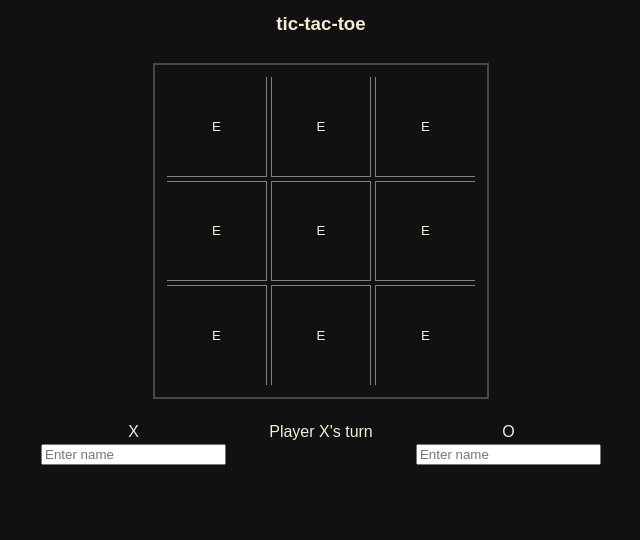
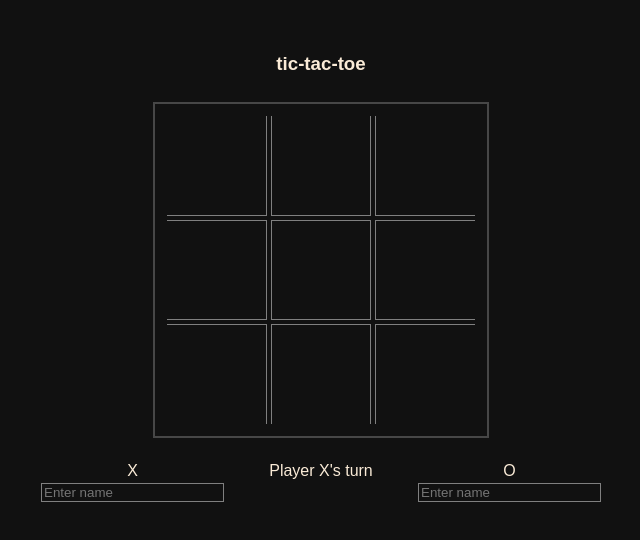
Before and after one commit to sjmy/tic-tac-toe, a plain HTML site: page index.html in a window 1280 px wide. Both pictures are taken after a click on the button "Play!". Shown: the whole page, without its empty margins (319-959 px from the left). Drawn offline with Linux system fonts and the light colour scheme.

Commit message:
Player name inputs work, game is fully functional!

```diff
--- a/index.html
+++ b/index.html
@@ -21,7 +21,7 @@
 
         </div>
         <div class="o">
-            <label for="player-0">O</label>
+            <label for="player-o">O</label>
             <input type="text" id="player-o" name="player-o" placeholder="Enter name">
         </div>
     </div>
--- a/styles.css
+++ b/styles.css
@@ -9,7 +9,8 @@ html {
 body {
     background-color: rgb(17, 17, 17);
     color: antiquewhite;
-    height: 60vh;
+    height: 60%;
+    margin-top: 50px;
     align-content: center;
     justify-items: center;
 }
@@ -27,12 +28,13 @@ h1, h2, h3, h4, h5, figure, p, ol, ul {
     border: 2px solid rgb(71, 71, 71);
 }
 
-button {
+.cell {
     height: 100%;
     width: 100%;
     border: none;
     background-color: inherit;
     color: inherit;
+    font-size: 300%;
 }
 
 button[data-rowcol="00"] {
@@ -90,6 +92,13 @@ button[data-rowcol="22"] {
     width: 70vh;
 }
 
+.info {
+    display: flex;
+    flex-direction: column;
+    flex: 1;
+    align-items: center;
+}
+
 .x,
 .o {
     display: flex;
@@ -99,9 +108,18 @@ button[data-rowcol="22"] {
 
 .actionButton {
     border: 1px solid grey;
+    height: 40px;
     width: 100px;
+    background-color: inherit;
+    color: inherit;
 }
 
 .actionButton:hover {
     background-color: rgb(51, 51, 51);
 }
+
+input {
+    color: inherit;
+    background-color: inherit;
+    border: 1px solid grey;
+}
--- a/tic-tac-toe.js
+++ b/tic-tac-toe.js
@@ -37,7 +37,6 @@ const board = (function Gameboard() {
             cell.changeMarker(marker);
             return true;
         } else {
-            console.log("That cell is taken!");
             return false;
         };
     };
@@ -61,17 +60,28 @@ function Cell() {
 
 // GameController object
 // IIFE as only one game is needed
-const game = (function GameController(
-    playerXName = "Player X",
-    playerOName = "Player O"
-) {
+const game = (function GameController() {
     const infoContainer = document.querySelector(".info");
 
     // Create player objects in an array
-    const players = [{name: playerXName, marker: "X"}, {name: playerOName, marker: "O"}];
+    const players = [{name: "", marker: "X"}, {name: "", marker: "O"}];
 
     // X goes first by default
     let activePlayer = players[0];
+
+    // Set the player names from the text input buttons
+    const setPlayerNames = (playerX, playerO) => {
+        if (playerX == "") {
+            playerX = "Player X"
+        };
+
+        if (playerO == "") {
+            playerO = "Player O"
+        };
+
+        players[0].name = playerX;
+        players[1].name = playerO;
+    };
 
     const getActivePlayer = () => activePlayer;
 
@@ -80,6 +90,7 @@ const game = (function GameController(
         infoContainer.textContent = `${getActivePlayer().name}'s turn`;
     };
 
+    // Used this for console debugging
     const printCurrentState = () => {
         board.printBoard();
     };
@@ -90,21 +101,21 @@ const game = (function GameController(
 
         // If the cell has been chosen already, exit
         if (!board.placeMarker(getActivePlayer().marker, cell)) {
-            game.printCurrentState();
+            infoContainer.textContent = "That cell is taken!";
             return;
         };
 
         // We have a winner!
         // Display the victor, print the board, end input
         if (game.checkWinner()) {
-            infoContainer.innerHTML = `${game.getActivePlayer().name} wins!<br>`;
+            infoContainer.textContent = `${game.getActivePlayer().name} wins!`;
             screen.removeEventListener();
             screen.reset();
             return;
         };
 
         if (game.checkTie()) {
-            infoContainer.innerHTML = "It's a tie!<br>";
+            infoContainer.textContent = "It's a tie!";
             screen.removeEventListener();
             screen.reset();
             return;
@@ -185,7 +196,7 @@ const game = (function GameController(
         return true;
     };
 
-    return { getActivePlayer, switchPlayerTurn, printCurrentState, playRound, checkWinner, checkTie };
+    return { setPlayerNames, getActivePlayer, switchPlayerTurn, printCurrentState, playRound, checkWinner, checkTie };
 })();
 
 // ScreenController object
@@ -194,6 +205,8 @@ const screen = (function ScreenController() {
     const gridContainer = document.querySelector(".grid-container");
     const infoContainer = document.querySelector(".info");
     const actionButton = document.createElement("button");
+    const playerX = document.getElementById("player-x");
+    const playerO = document.getElementById("player-o");
 
     function updateScreen() {
         // Clears the board
@@ -203,9 +216,14 @@ const screen = (function ScreenController() {
         for (r = 0; r < board.getRows(); r++) {
             for (c = 0; c < board.getColumns(); c++) {
                 const button = document.createElement("button");
+                button.setAttribute("class", "cell");
                 button.dataset.rowcol = `${r}${c}`;
                 button.textContent = board.getBoard()[r][c].getValue();
                 gridContainer.appendChild(button);
+
+                if (button.textContent == "E") {
+                    button.style.fontSize = 0;
+                };
             };
         };
     };
@@ -218,22 +236,35 @@ const screen = (function ScreenController() {
         updateScreen();
     };
 
+    // Initialize the game
     const initial = () => {
+        // Prep the play button, start the button event listener
         actionButton.setAttribute("class", "actionButton");
         actionButton.textContent = "Play!";
         actionButton.addEventListener("click", start);
         infoContainer.appendChild(actionButton);
+
         board.resetBoard();
         updateScreen();
     };
 
     // Starts event listener
     const start = () => {
+        // Set the names from the input values, disable the inputs for the duration of the game
+        game.setPlayerNames(playerX.value, playerO.value);
+        playerX.disabled = true;
+        playerO.disabled = true;
+
+        // Hide the play button, replace it with next turn message
+        actionButton.hidden = true;
+        infoContainer.textContent = `${game.getActivePlayer().name}'s turn`;
+
+        // Start the game grid event listener
+        gridContainer.addEventListener("click", clickHandler);
+
         board.resetBoard();
         updateScreen();
-        actionButton.hidden = true;
-        infoContainer.textContent = `${game.getActivePlayer().name}'s turn`;
-        gridContainer.addEventListener("click", clickHandler);
+
     };
 
     // Kills event listener
@@ -241,7 +272,10 @@ const screen = (function ScreenController() {
         gridContainer.removeEventListener("click", clickHandler);
     };
 
+    // Reset the game. Enable the player name inputs. Show the play again button.
     const reset = () => {
+        playerX.disabled = false;
+        playerO.disabled = false;
         infoContainer.appendChild(actionButton);
         actionButton.hidden = false;
         actionButton.textContent = "Play again!";
```
